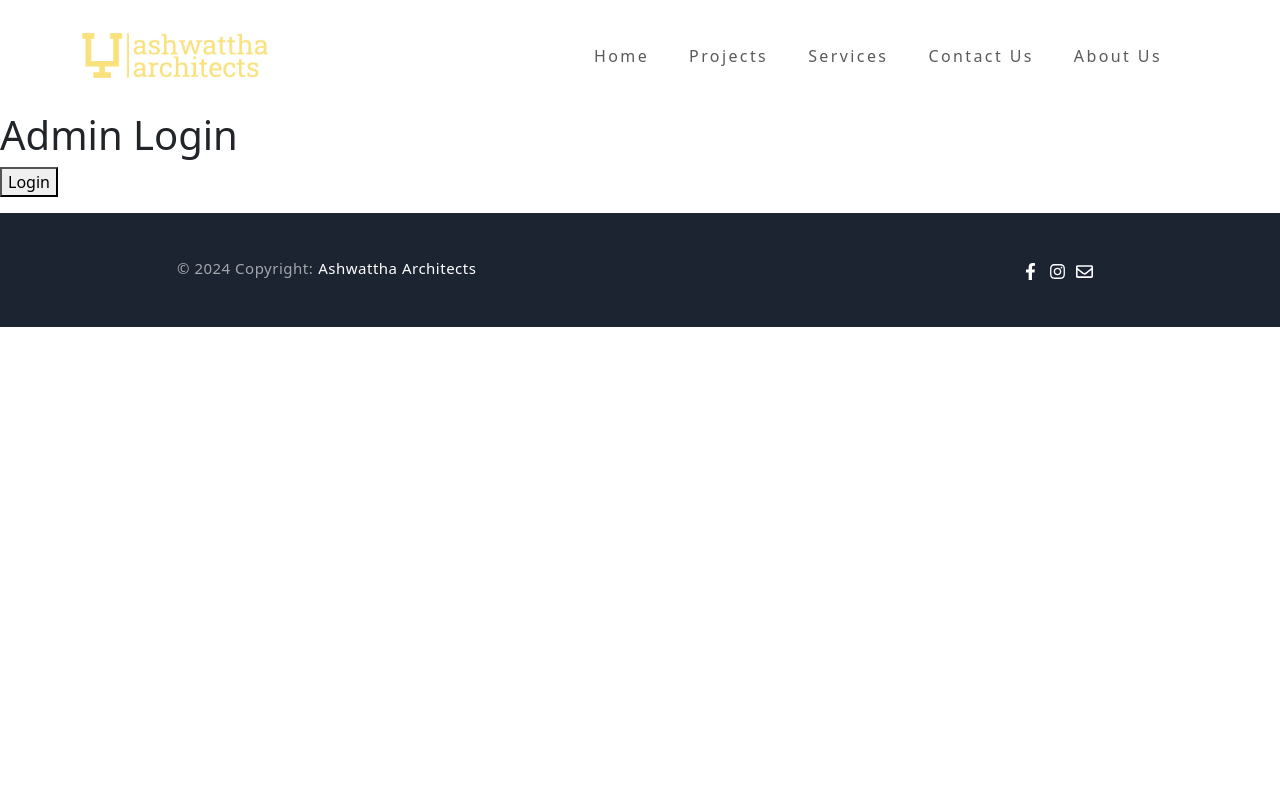
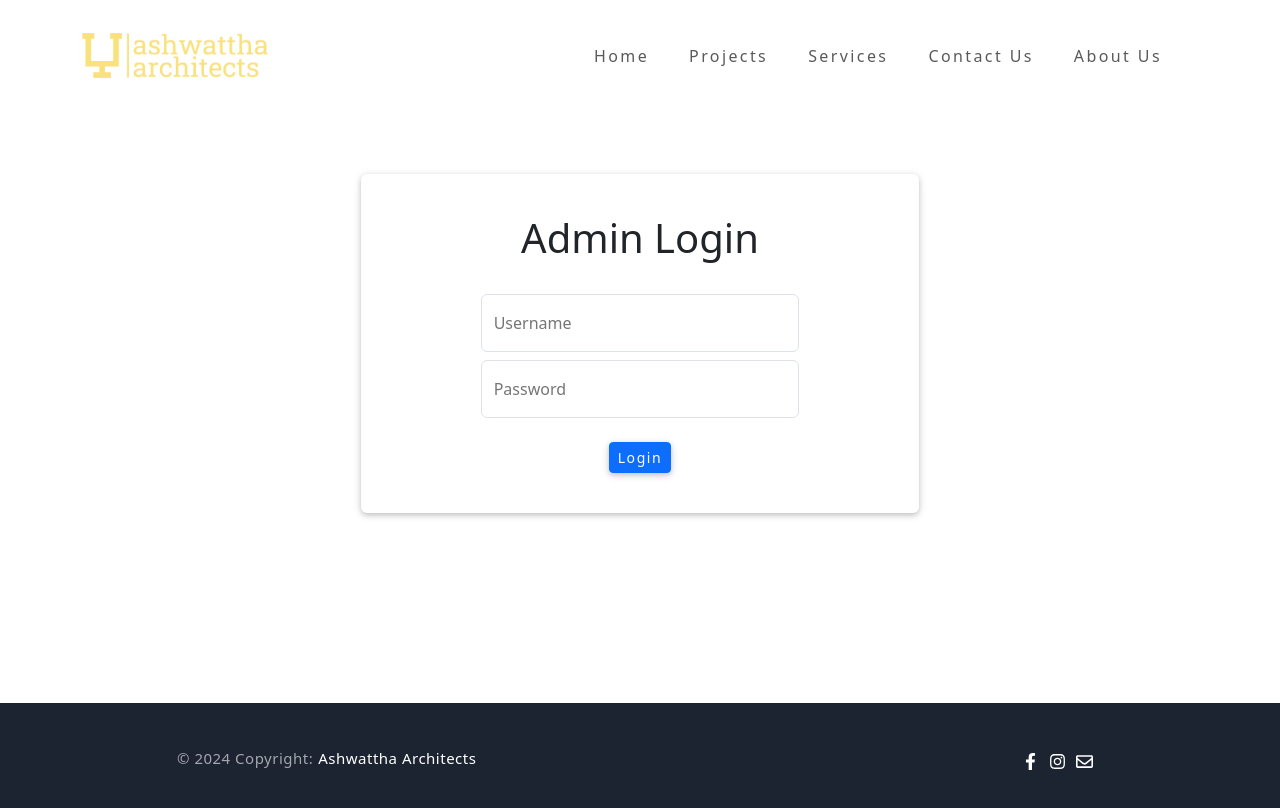
Before and after one commit to TheAddressRoomies/ashwattha-architects, a React (Create React App) app in the folder frontend/: page /admin/login in a window 1280 px wide. Shown: the top 808 px of the page. Built offline with nearby package versions, Linux system fonts and the light colour scheme.

Commit message:
enhance login page ui
- enhance login page ui

```diff
--- a/frontend/src/api/AuthApi.js
+++ b/frontend/src/api/AuthApi.js
@@ -17,10 +17,10 @@ class AuthApi {
         return this.context.session;
       }
 
-    login() {
+    login(username,password) {
         return axios.post("http://localhost:8080/admin/login", {
-            username: 'admin',
-            password: 'admin@123'
+            username: username,
+            password: password
         })
         .then((response) => {
             console.log(response);
--- /dev/null
+++ b/frontend/src/components/pages_components/AdminLogin.css
@@ -0,0 +1,55 @@
+.admin-login-page{
+    width: 100%;
+    height: 100%;
+    min-height: calc(100vh - 113px);
+    margin-top: -111px;
+
+    display: flex;
+    flex-direction: column;
+    justify-content: center;
+    align-items: center;
+}
+
+.login-form{
+    width: 100%;
+    height: 100%;
+    display: flex;
+    flex-direction: column;
+    justify-content: center;
+    align-items: center;
+}
+
+
+
+@media (max-width: 500px){
+    .login-form-card{
+        width: 90%;
+        padding: 40px;
+        border: none !important;
+        box-shadow: 0 2px 5px 0 rgba(0,0,0,0.16),0 2px 10px 0 rgba(0,0,0,0.12);
+        border-radius: 6px;
+        display: flex;
+        flex-direction: column;
+        justify-content: center;
+        align-items: center;
+    }
+  }
+
+  @media (min-width: 501px){
+    .login-form-card{
+        width: 50%;
+        padding: 40px;
+        border: none !important;
+        box-shadow: 0 2px 5px 0 rgba(0,0,0,0.16),0 2px 10px 0 rgba(0,0,0,0.12);
+        border-radius: 6px;
+        display: flex;
+        flex-direction: column;
+        justify-content: center;
+        align-items: center;
+    }
+  }
+
+  .login-error{
+    font-size: small;
+    color: rgb(237, 86, 86);
+  }
--- a/frontend/src/components/pages_components/AdminLogin.js
+++ b/frontend/src/components/pages_components/AdminLogin.js
@@ -3,32 +3,72 @@ import { sessionStorage } from '../../storage/SessionStorage';
 import { authApi } from '../../api/AuthApi';
 import { useSession } from '../../hooks/UseSession';
 import { useNavigate, useOutletContext } from 'react-router-dom';
+import { Form, FloatingLabel, Col, Container, Button } from 'react-bootstrap';
+import './AdminLogin.css';
 
 const AdminLoginPage = () => {
   const [isLoading, setLoading] = useState(false);
+  const [formData, setFormData] = useState({
+    username: "",
+    password: "",
+  });
+  const [error, setError]  = useState();
   const session = useOutletContext();
   const navigate = useNavigate();
 
   const SESSION_KEY = 'SESSION_KEY';
 
+  const handleOnChange = (event) => {
+    const { name, value } = event.target;
+    setFormData((prevState) => ({ ...prevState, [name]: value}));
+    setError(null);
+  }
+
   const handleLogin = async (e) => {
     e.preventDefault();
     setLoading(true);
-    const sessionData = await authApi.login();
+    authApi.login(formData.username, formData.password)
+    .then((sessionData) => {
       session.setData(sessionData);
       sessionStorage.setItem(SESSION_KEY, sessionData);
       setLoading(false);
       navigate('/admin/dashboard');
+    })
+    .catch((error) => {
+      setLoading(false);
+      setError(error.response.data.backendError);
+    });
   };
 
 
   return (
-    <div>
+    <Container className="admin-login-page">
+      <div className='login-form-card m-4'>
         <h1>Admin Login</h1>
-      <button disabled={isLoading} onClick={handleLogin}>
+        <Form onSubmit={handleLogin} className="login-form">
+          <Col className='mt-4' lg={8} md={10} sm={12} xs={12}>
+            <Form.Group controlId="form-username" className="admin-login-form-field">
+              <FloatingLabel controlId="form-username" label="Username" className="contact-us-form-field-label">
+                  <Form.Control type="text" placeholder="Username" onChange={handleOnChange} name='username' required/>
+              </FloatingLabel>
+            </Form.Group>
+          </Col>
+          <Col className='mt-2' lg={8} md={10} sm={12} xs={12}>
+            <Form.Group controlId="form-password" className="admin-login-form-field">
+              <FloatingLabel controlId="form-password" label="Password" className="contact-us-form-field-label">
+                  <Form.Control type="password" placeholder="Password" onChange={handleOnChange} name='password' required/>
+              </FloatingLabel>
+            </Form.Group>
+          </Col>
+          <>{error && <span className='mt-2 login-error'>{error}</span>}</>
+          <Col className='mt-4'>
+            <Button sm variant="primary" type="submit" className="btn-sm ml-0 contact-us-submit-button" disabled={isLoading}>
                {isLoading ? 'loading...' : 'Login'}
-      </button>
+            </Button>
+          </Col>
+        </Form>
       </div>
+    </Container>
   );
 };
 
--- /dev/null
+++ b/frontend/src/routes/AllRoutes.css
@@ -0,0 +1,3 @@
+.app{
+
+}
--- a/frontend/src/routes/AllRoutes.js
+++ b/frontend/src/routes/AllRoutes.js
@@ -11,6 +11,7 @@ import NotFoundPage  from '../components/common_components/NotFoundPage.js';
 import AdminLoginPage from '../components/pages_components/AdminLogin.js';
 import AdminDashboardPage from '../components/pages_components/AdminDashboard.js';
 import Services from '../components/pages_components/Services.js';
+import './AllRoutes.css';
 
 const AllRoutes = () => (
     <Router>
```
Lines whose indentation alone changed are shown as unchanged.
